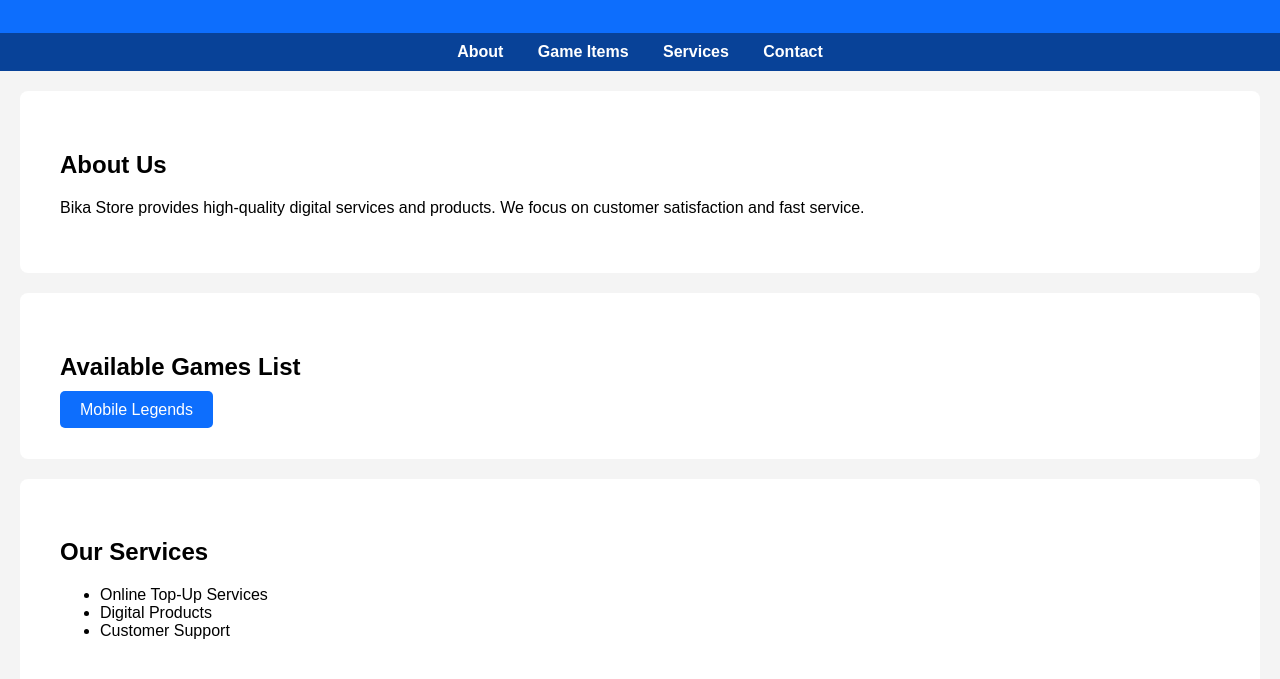
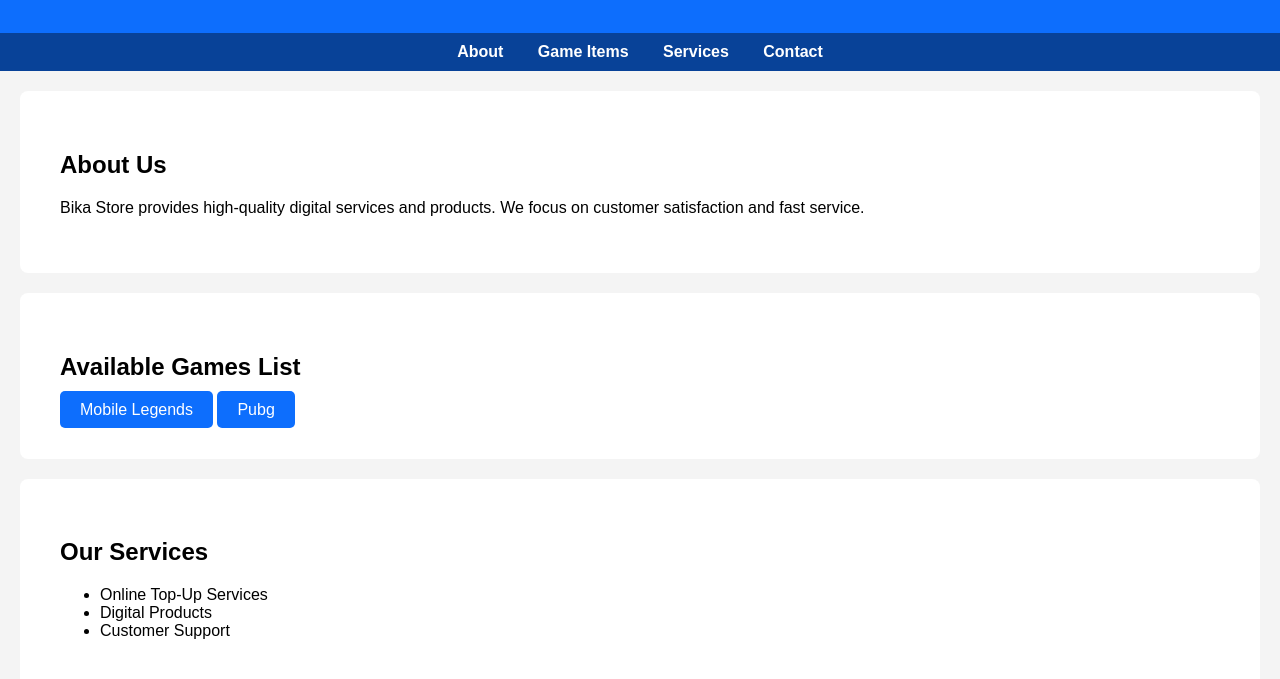
Before and after one commit to OfficialBika/BikaStore, a plain HTML site: page index.html in a window 1280 px wide. Shown: the part 121-800 px from the top of the page. Drawn offline with Linux system fonts and the light colour scheme.

Commit message:
Add link to PUBG in available games list

```diff
--- a/index.html
+++ b/index.html
@@ -80,7 +80,7 @@
 <section id="gameitems">
   <h2>Available Games List</h2>
   <a class="btn" href="mlbb.html">Mobile Legends</a>
-
+  <a class="btn" href="pubg.html">Pubg</a>
 
 </section>
 
```
